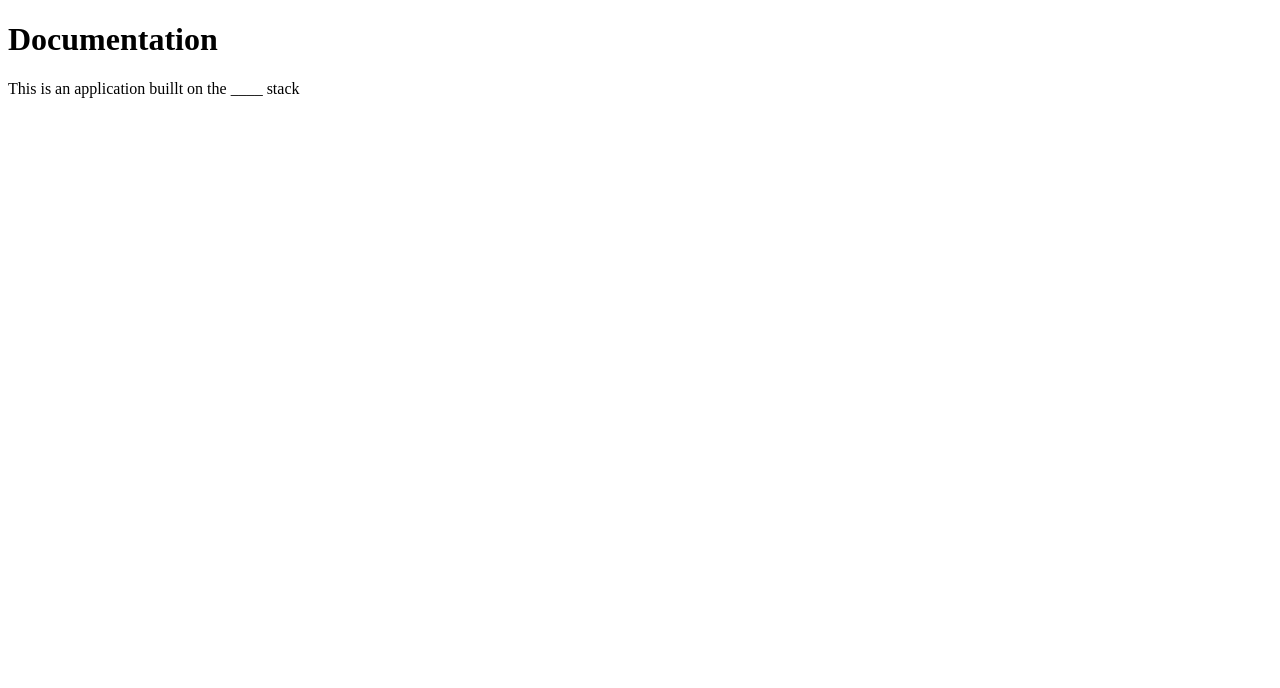
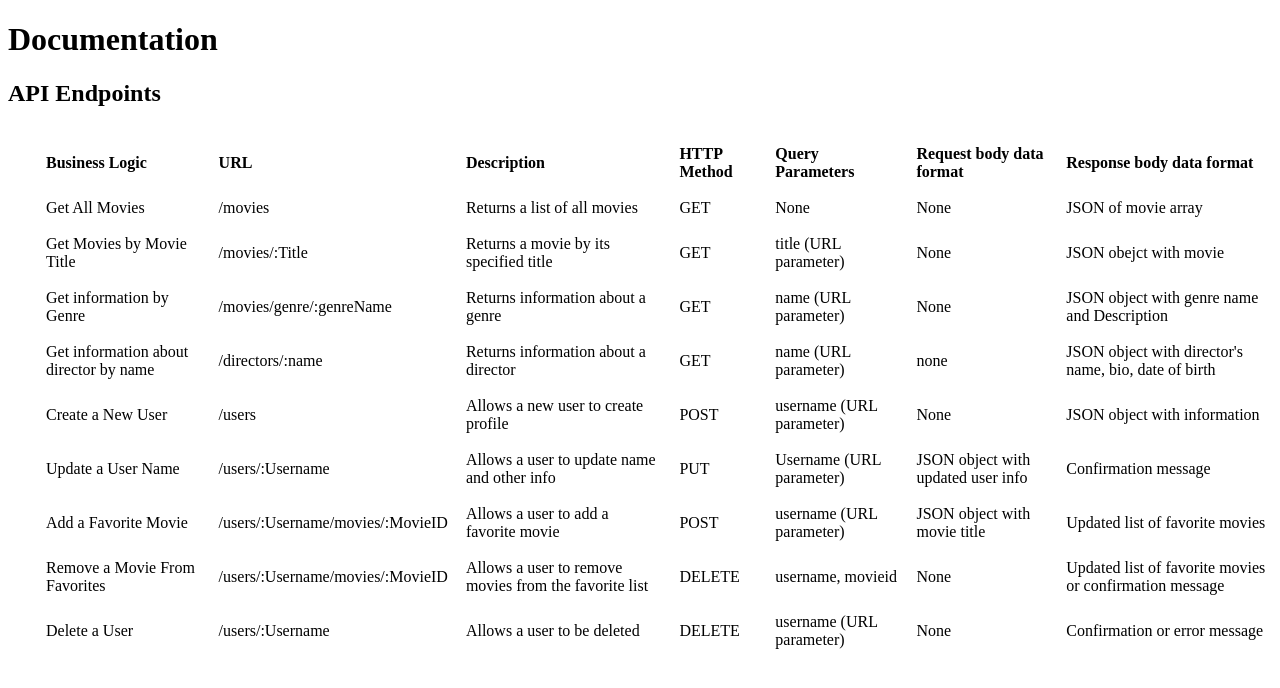
Before and after one commit to carsonrb11/movie_api, a website: page public/documentation.html in a window 1280 px wide. Drawn offline with Linux system fonts and the light colour scheme.

Commit message:
Update documentation.html
Created endpoint documentation

```diff
--- a/public/documentation.html
+++ b/public/documentation.html
@@ -2,12 +2,128 @@
 <html lang="en">
 <head>
     <meta charset="UTF-8">
-    <meta name="viewport" content="width=device-width, initial-scale=1">
+    <meta name="viewport" content="width=device-width, initial-scale=1.0">
+    <title>Movie API</title>
+    <style>
+        table {
+            width: 100%;
+            margin: 20px;
+        }
+        table, th, td {
+            border: 1px;
+            padding: 8px;
+            text-align: left;
+        }
+    </style>
 </head>
-
 <body>
     <h1>Documentation</h1>
-    <p>This is an application buillt on the ____ stack</p>
+
+    <h2>API Endpoints</h2>
+    <table>
+        <thead>
+            <tr>
+                <th>Business Logic</th>
+                <th>URL</th>
+                <th>Description</th>
+                <th>HTTP Method</th>
+                <th>Query Parameters</th>
+                <th>Request body data format</th>
+                <th>Response body data format</th>
+            </tr>
+        </thead>
+        <tbody>
+            <!--Get a list of all movies-->
+            <tr>
+                <td>Get All Movies</td>
+                <td>/movies</td>
+                <td>Returns a list of all movies</td>
+                <td>GET</td>
+                <td>None</td>
+                <td>None</td>
+                <td>JSON of movie array</td>
+            </tr>
+            <!--Get information for a movie by title--->
+            <tr>
+                <td>Get Movies by Movie Title</td>
+                <td>/movies/:Title</td>
+                <td>Returns a movie by its specified title</td>
+                <td>GET</td>
+                <td>title (URL parameter)</td>
+                <td>None</td>
+                <td>JSON obejct with movie</td>
+            </tr>
+            <!--Get information by genre-->
+            <tr>
+                <td>Get information by Genre</td>
+                <td>/movies/genre/:genreName</td>
+                <td>Returns information about a genre</td>
+                <td>GET</td>
+                <td>name (URL parameter)</td>
+                <td>None</td>
+                <td>JSON object with genre name and Description</td>
+            </tr>
+            <!--Get information about a director-->
+            <tr>
+                <td>Get information about director by name</td>
+                <td>/directors/:name</td>
+                <td>Returns information about a director</td>
+                <td>GET</td>
+                <td>name (URL parameter)</td>
+                <td>none</td>
+                <td>JSON object with director's name, bio, date of birth</td>
+            </tr>
+            <!--Create a new user-->
+            <tr>
+                <td>Create a New User</td>
+                <td>/users</td>
+                <td>Allows a new user to create profile</td>
+                <td>POST</td>
+                <td>username (URL parameter)</td>
+                <td>None</td>
+                <td>JSON object with information</td>
+            </tr>
+            <!--Update user name-->
+            <tr>
+                <td>Update a User Name</td>
+                <td>/users/:Username</td>
+                <td>Allows a user to update name and other info</td>
+                <td>PUT</td>
+                <td>Username (URL parameter)</td>
+                <td>JSON object with updated user info</td>
+                <td>Confirmation message</td>
+            </tr>
+            <!--Add movie to favorites-->
+            <tr>
+                <td>Add a Favorite Movie</td>
+                <td>/users/:Username/movies/:MovieID</td>
+                <td>Allows a user to add a favorite movie</td>
+                <td>POST</td>
+                <td>username (URL parameter)</td>
+                <td>JSON object with movie title</td>
+                <td>Updated list of favorite movies</td>
+            </tr>
+            <!--Delete a user's favorite movie-->
+            <tr>
+                <td>Remove a Movie From Favorites</td>
+                <td>/users/:Username/movies/:MovieID</td>
+                <td>Allows a user to remove movies from the favorite list</td>
+                <td>DELETE</td>
+                <td>username, movieid</td>
+                <td>None</td>
+                <td>Updated list of favorite movies or confirmation message</td>
+            </tr>
+            <!--Deregister a user-->
+            <tr>
+                <td>Delete a User</td>
+                <td>/users/:Username</td>
+                <td>Allows a user to be deleted</td>
+                <td>DELETE</td>
+                <td>username (URL parameter)</td>
+                <td>None</td>
+                <td>Confirmation or error message</td>
+            </tr>
+        </tbody>
+    </table>
 </body>
-
 </html>
```
